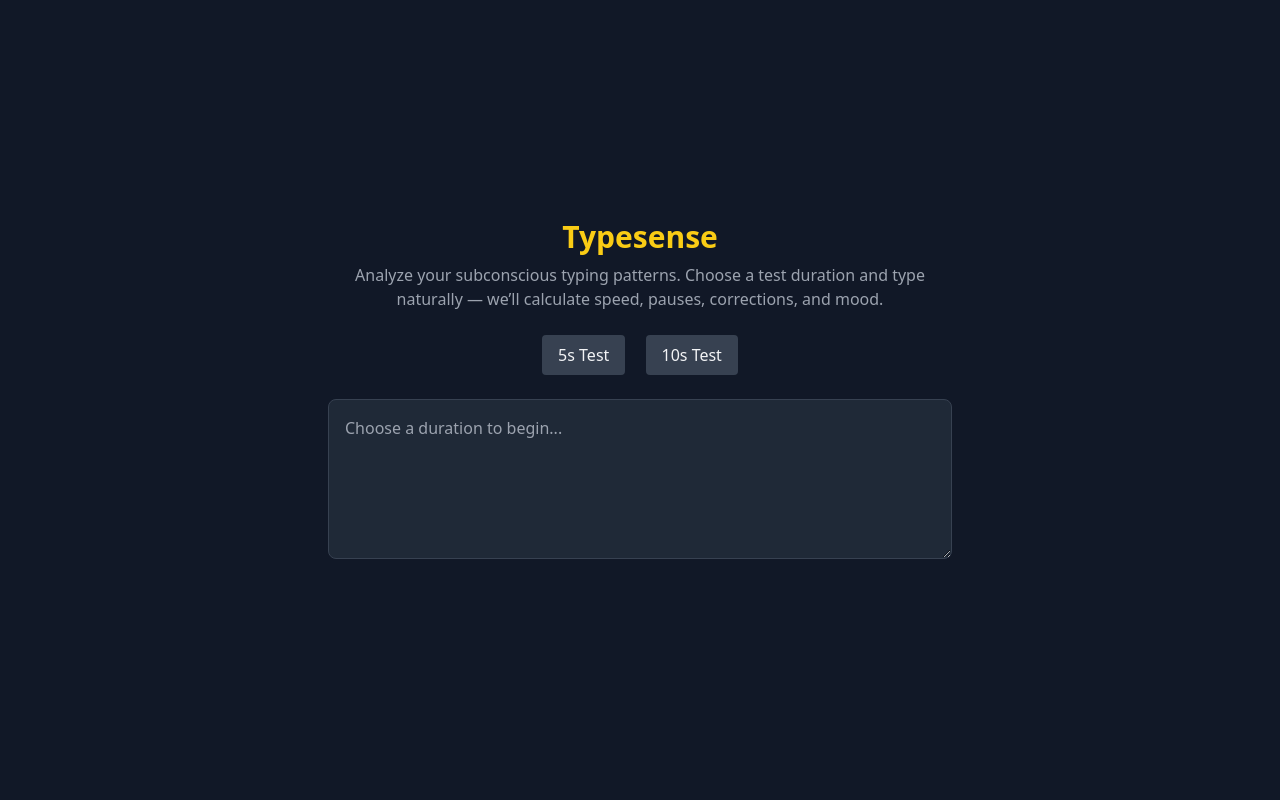
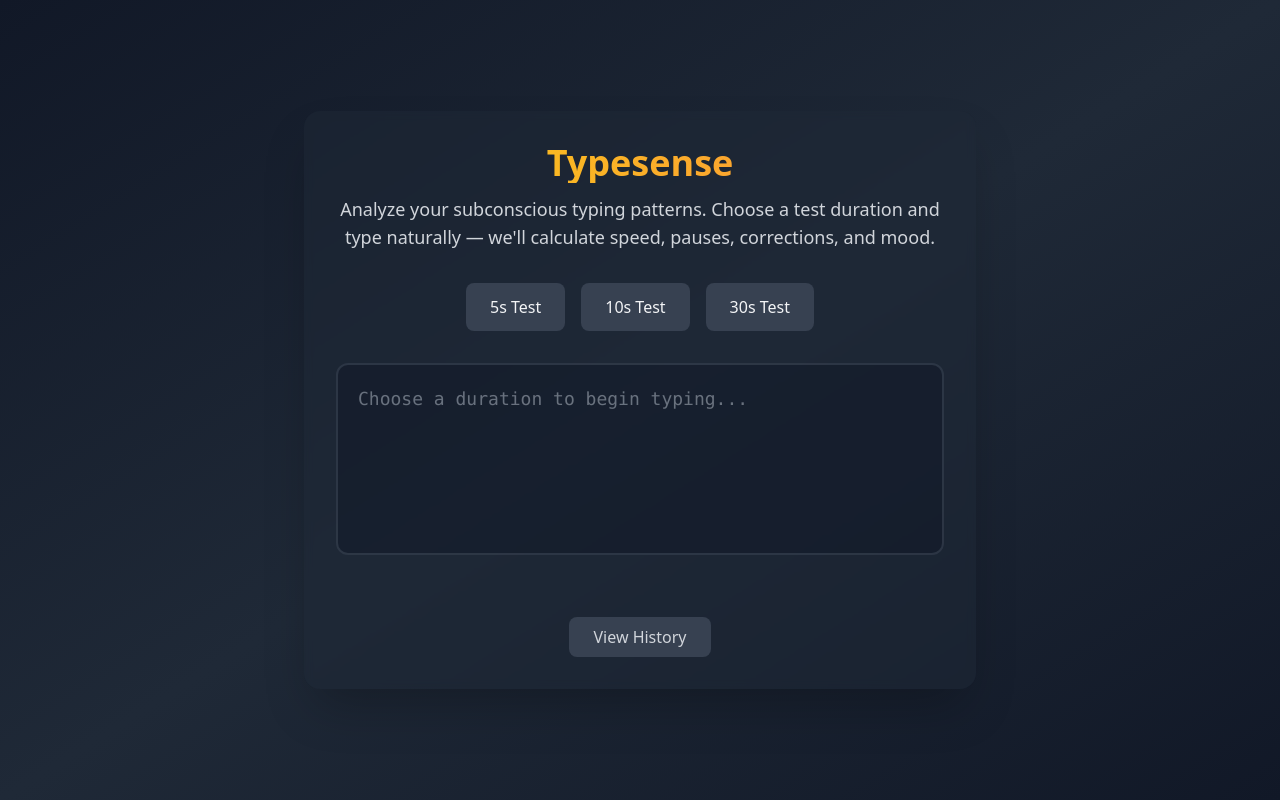
Before and after one commit to Sundarsk-Dev/typesense, a Flask app: page / in a window 1280 px wide. Run offline with Flask 3, Linux system fonts and the light colour scheme; some libraries are stand-ins or nearby versions.

Commit message:
Update index.html

```diff
--- a/typesense/typing-analyzer/templates/index.html
+++ b/typesense/typing-analyzer/templates/index.html
@@ -2,56 +2,147 @@
 <html lang="en">
   <head>
     <meta charset="UTF-8" />
-    <title>Typesense — Typing Analyzer</title>
+    <meta name="viewport" content="width=device-width, initial-scale=1.0" />
+    <meta
+      name="description"
+      content="Typesense - Analyze your typing patterns, speed, and mood through real-time keystroke analysis"
+    />
+    <title>Typesense — Advanced Typing Pattern Analyzer</title>
     <script src="https://cdn.tailwindcss.com"></script>
+    <style>
+      /* Custom animations */
+      @keyframes pulse-glow {
+        0%,
+        100% {
+          box-shadow: 0 0 20px rgba(251, 191, 36, 0.3);
+        }
+        50% {
+          box-shadow: 0 0 30px rgba(251, 191, 36, 0.5);
+        }
+      }
+      .typing-active {
+        animation: pulse-glow 2s infinite;
+      }
+    </style>
   </head>
   <body
-    class="bg-gray-900 text-gray-100 flex items-center justify-center min-h-screen"
+    class="bg-gradient-to-br from-gray-900 via-gray-800 to-gray-900 text-gray-100 flex items-center justify-center min-h-screen p-4"
   >
-    <div class="w-full max-w-2xl p-6 text-center">
+    <div
+      class="w-full max-w-2xl p-8 text-center bg-gray-800/50 backdrop-blur-sm rounded-2xl shadow-2xl"
+    >
       <!-- Header -->
-      <h1 class="text-3xl font-bold text-yellow-400">Typesense</h1>
-      <p class="text-gray-400 mt-2">
+      <header>
+        <h1
+          class="text-4xl font-bold text-transparent bg-clip-text bg-gradient-to-r from-yellow-400 to-orange-400"
+        >
+          Typesense
+        </h1>
+        <p class="text-gray-300 mt-3 text-lg">
           Analyze your subconscious typing patterns. Choose a test duration and
-        type naturally — we’ll calculate speed, pauses, corrections, and mood.
+          type naturally — we'll calculate speed, pauses, corrections, and mood.
         </p>
+      </header>
 
       <!-- Duration Selector -->
-      <div class="mt-6 space-x-4">
+      <nav
+        class="mt-8 flex justify-center gap-4"
+        role="navigation"
+        aria-label="Test duration options"
+      >
         <button
-          onclick="setDuration(5)"
-          class="px-4 py-2 bg-gray-700 rounded hover:bg-gray-600"
+          data-duration="5"
+          class="duration-btn px-6 py-3 bg-gray-700 rounded-lg hover:bg-gray-600 transition-all duration-200 hover:scale-105 focus:outline-none focus:ring-2 focus:ring-yellow-400 disabled:opacity-50 disabled:cursor-not-allowed"
+          aria-label="Start 5 second typing test"
         >
           5s Test
         </button>
         <button
-          onclick="setDuration(10)"
-          class="px-4 py-2 bg-gray-700 rounded hover:bg-gray-600"
+          data-duration="10"
+          class="duration-btn px-6 py-3 bg-gray-700 rounded-lg hover:bg-gray-600 transition-all duration-200 hover:scale-105 focus:outline-none focus:ring-2 focus:ring-yellow-400 disabled:opacity-50 disabled:cursor-not-allowed"
+          aria-label="Start 10 second typing test"
         >
           10s Test
         </button>
-      </div>
+        <button
+          data-duration="30"
+          class="duration-btn px-6 py-3 bg-gray-700 rounded-lg hover:bg-gray-600 transition-all duration-200 hover:scale-105 focus:outline-none focus:ring-2 focus:ring-yellow-400 disabled:opacity-50 disabled:cursor-not-allowed"
+          aria-label="Start 30 second typing test"
+        >
+          30s Test
+        </button>
+      </nav>
 
       <!-- Typing Box -->
-      <div class="mt-6">
+      <main class="mt-8">
+        <div class="relative">
           <textarea
             id="typingBox"
             disabled
-          class="w-full h-40 p-4 rounded-lg bg-gray-800 text-gray-100 border border-gray-700 focus:ring-2 focus:ring-yellow-400 outline-none"
-          placeholder="Choose a duration to begin..."
+            class="w-full h-48 p-5 rounded-xl bg-gray-900/80 text-gray-100 border-2 border-gray-700 focus:border-yellow-400 focus:ring-2 focus:ring-yellow-400/50 outline-none resize-none transition-all duration-300 text-lg font-mono disabled:opacity-60"
+            placeholder="Choose a duration to begin typing..."
+            aria-label="Typing input area"
           ></textarea>
+          <div
+            id="characterCount"
+            class="absolute bottom-4 right-4 text-gray-500 text-sm hidden"
+          >
+            <span id="charCount">0</span> characters
+          </div>
         </div>
 
-      <!-- Timer -->
-      <p id="timer" class="mt-4 text-xl text-yellow-300"></p>
-
-      <!-- Result (optional before redirect) -->
-      <p
-        id="result"
-        class="mt-4 text-center text-xl font-semibold text-green-400"
-      ></p>
+        <!-- Status Indicators -->
+        <div class="mt-6 flex justify-center items-center gap-8">
+          <div
+            id="timer"
+            class="text-2xl font-bold text-yellow-300"
+            role="timer"
+            aria-live="polite"
+          ></div>
+          <div id="liveStats" class="hidden text-sm text-gray-400 space-x-4">
+            <span
+              >WPM:
+              <span id="liveWPM" class="text-yellow-400 font-bold"
+                >0</span
+              ></span
+            >
+            <span
+              >Corrections:
+              <span id="liveBackspaces" class="text-orange-400 font-bold"
+                >0</span
+              ></span
+            >
+          </div>
         </div>
 
-    <script src="/static/script.js"></script>
+        <!-- Result -->
+        <div
+          id="result"
+          class="mt-6 p-4 rounded-lg bg-gray-700/50 hidden transition-all duration-500"
+          role="alert"
+        >
+          <p class="text-xl font-semibold text-green-400"></p>
+        </div>
+
+        <!-- Action Buttons -->
+        <div class="mt-8 flex justify-center gap-4">
+          <a
+            href="/stats"
+            class="px-6 py-2 bg-gray-700 rounded-lg hover:bg-gray-600 transition-all duration-200 text-gray-300 hover:text-white"
+          >
+            View History
+          </a>
+          <button
+            id="resetBtn"
+            class="hidden px-6 py-2 bg-yellow-600 rounded-lg hover:bg-yellow-500 transition-all duration-200 text-gray-900 font-semibold"
+            aria-label="Reset typing test"
+          >
+            Try Again
+          </button>
+        </div>
+      </main>
+    </div>
+
+    <script src="/static/script.js" defer></script>
   </body>
 </html>
```
Lines whose indentation alone changed are shown as unchanged.
